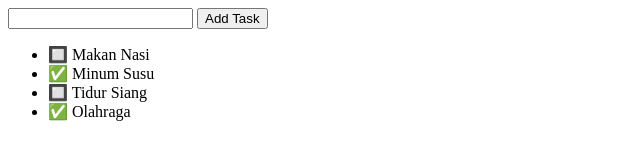
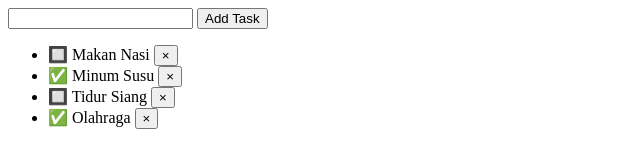
Before and after one commit to RenitaDewi/Todo-list-app, a plain HTML site: page index.html in a window 1280 px wide. Shown: the whole page, without its empty margins (0-640 px from the left). Drawn offline with nearby package versions, Linux system fonts and the light colour scheme.

Commit message:
create button and method for delete task

```diff
--- a/index.html
+++ b/index.html
@@ -17,6 +17,7 @@
                 <span v-if="item.done">✅</span>
                 <span v-if="!item.done">🔲</span>
                 {{ item.name }}
+                <button @click="remove(item)">&times;</button>
             </li>
         </ul>
     </div>
@@ -59,6 +60,10 @@
                         done: false,
                     })
                     this.newTask = ''
+                },
+                remove(item) {
+                    const index = this.items.indexOf(item)
+                    this.items.splice(index, 1)
                 }
             }
         })
```
